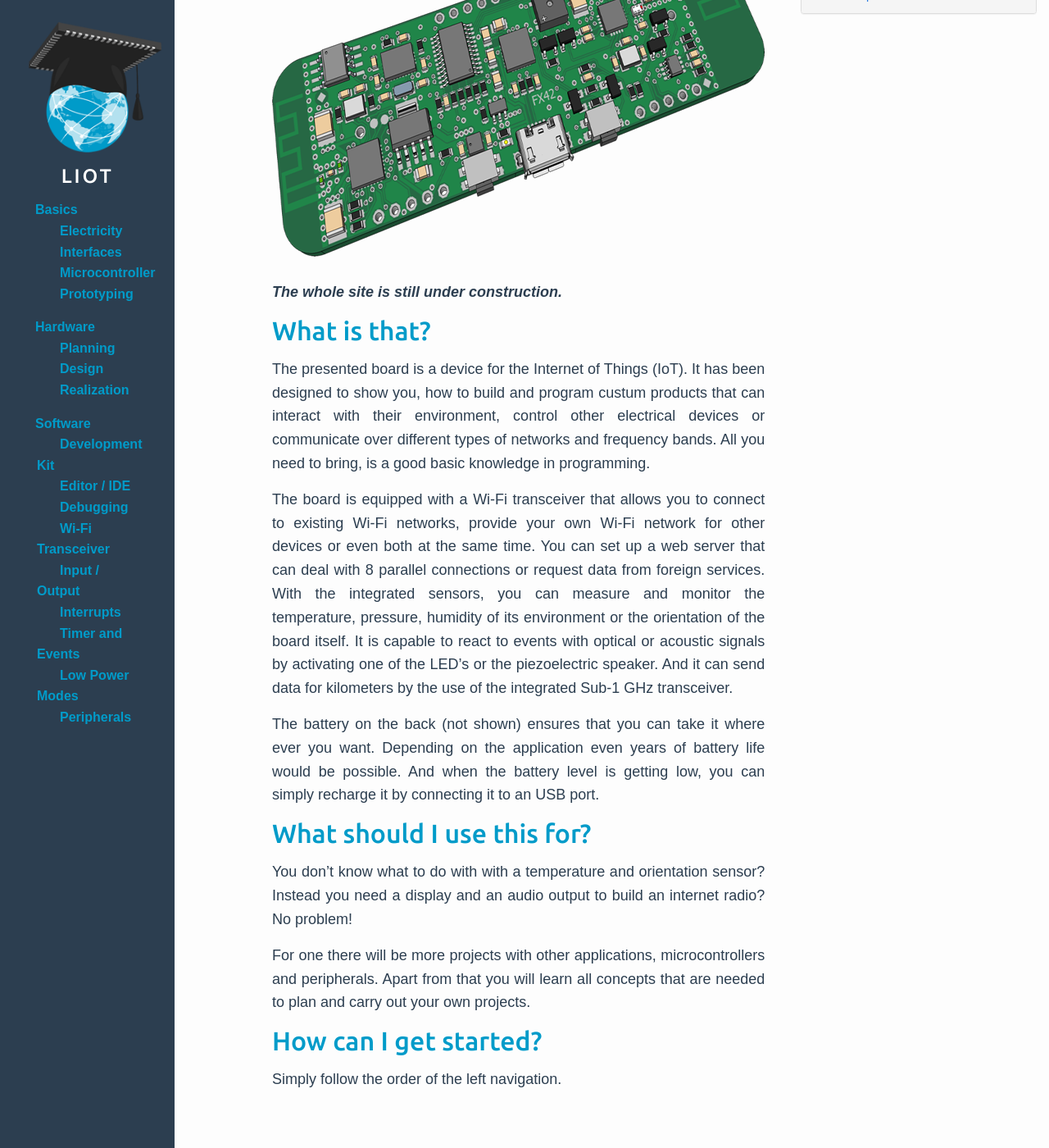
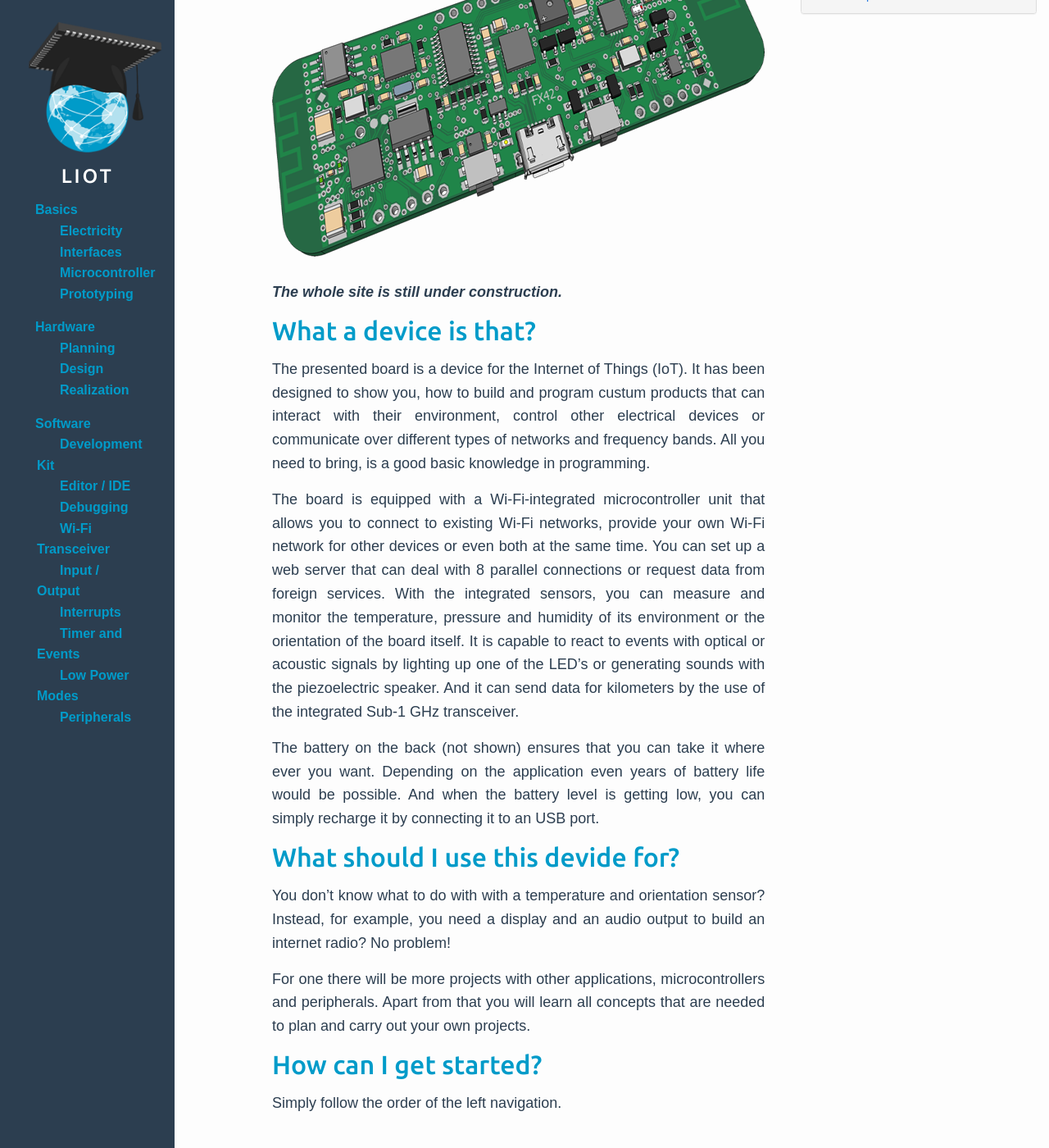
Before and after one commit to learn-internet-of-things/learn-internet-of-things.github.io, a Jekyll site: the page built from index.md, in a window 1280 px wide and 1400 px high, scrolled down 245 px. Shown: the whole window at 82% size. Built offline with Jekyll 4.4.1, drawn with Linux system fonts in a browser that asks for light colours; nearby versions of some CDN libraries; some of the changed text lies outside the part shown.

Commit message:
Improve intro text.

```diff
--- a/index.md
+++ b/index.md
@@ -7,28 +7,28 @@ order: 1
 
 ***The whole site is still under construction.***
 
-What is that?
--------------
+What a device is that?
+----------------------
 
 The presented board is a device for the Internet of Things (IoT).
 It has been designed to show you, how to build and program custum products that can interact with their environment, control other electrical devices or communicate over different types of networks and frequency bands.
 All you need to bring, is a good basic knowledge in programming.
 
-The board is equipped with a Wi-Fi transceiver that allows you to connect to existing Wi-Fi networks, provide your own Wi-Fi network for other devices or even both at the same time.
+The board is equipped with a Wi-Fi-integrated microcontroller unit that allows you to connect to existing Wi-Fi networks, provide your own Wi-Fi network for other devices or even both at the same time.
 You can set up a web server that can deal with 8 parallel connections or request data from foreign services.
-With the integrated sensors, you can measure and monitor the temperature, pressure, humidity of its environment or the orientation of the board itself.
-It is capable to react to events with optical or acoustic signals by activating one of the LED's or the piezoelectric speaker.
+With the integrated sensors, you can measure and monitor the temperature, pressure and humidity of its environment or the orientation of the board itself.
+It is capable to react to events with optical or acoustic signals by lighting up one of the LED's or generating sounds with the piezoelectric speaker.
 And it can send data for kilometers by the use of the integrated Sub-1 GHz transceiver.
 
 The battery on the back (not shown) ensures that you can take it where ever you want.
 Depending on the application even years of battery life would be possible.
 And when the battery level is getting low, you can simply recharge it by connecting it to an USB port.
 
-What should I use this for?
----------------------------
+What should I use this devide for?
+----------------------------------
 
 You don't know what to do with with a temperature and orientation sensor?
-Instead you need a display and an audio output to build an internet radio?
+Instead, for example, you need a display and an audio output to build an internet radio?
 No problem!
 
 For one there will be more projects with other applications, microcontrollers and peripherals.
```
